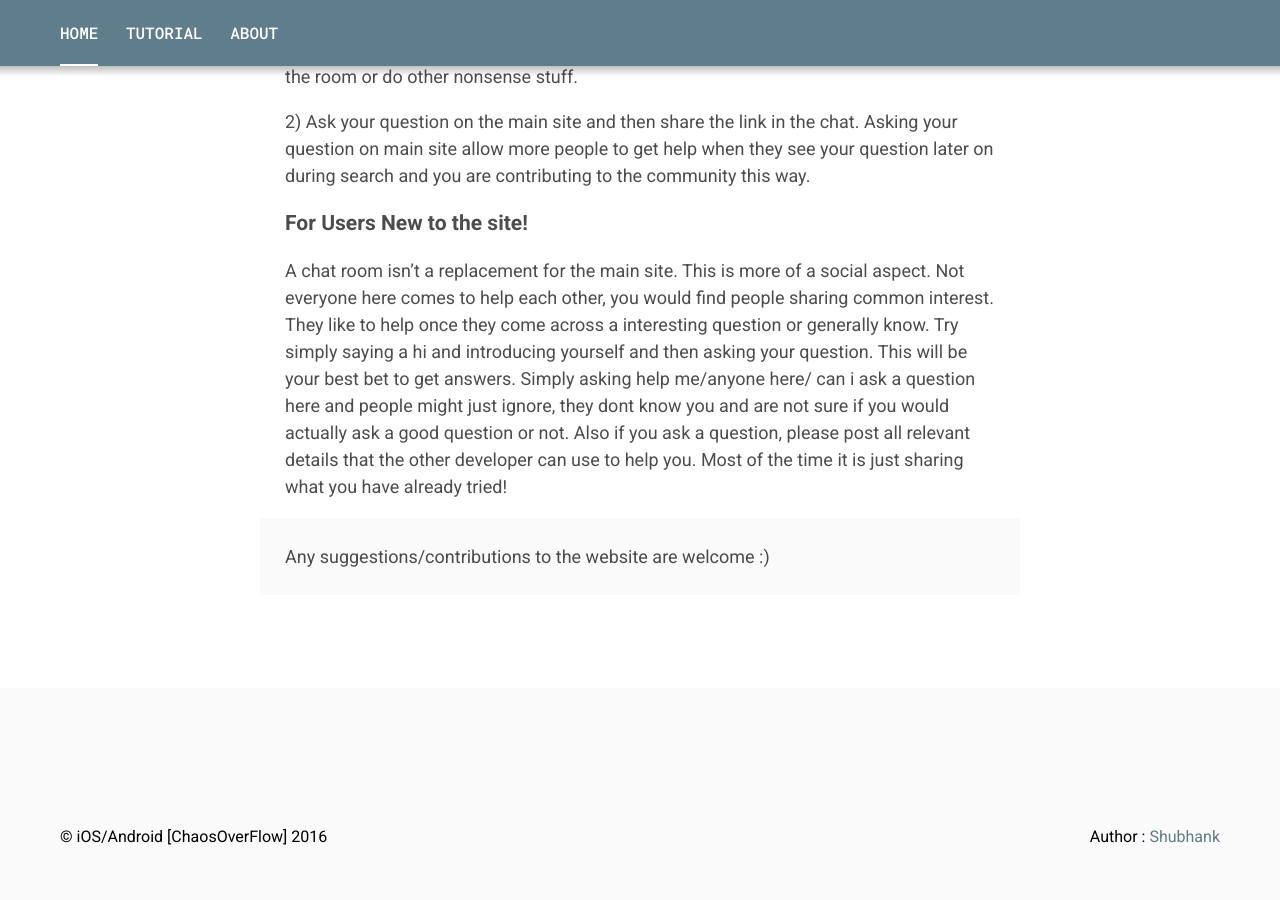
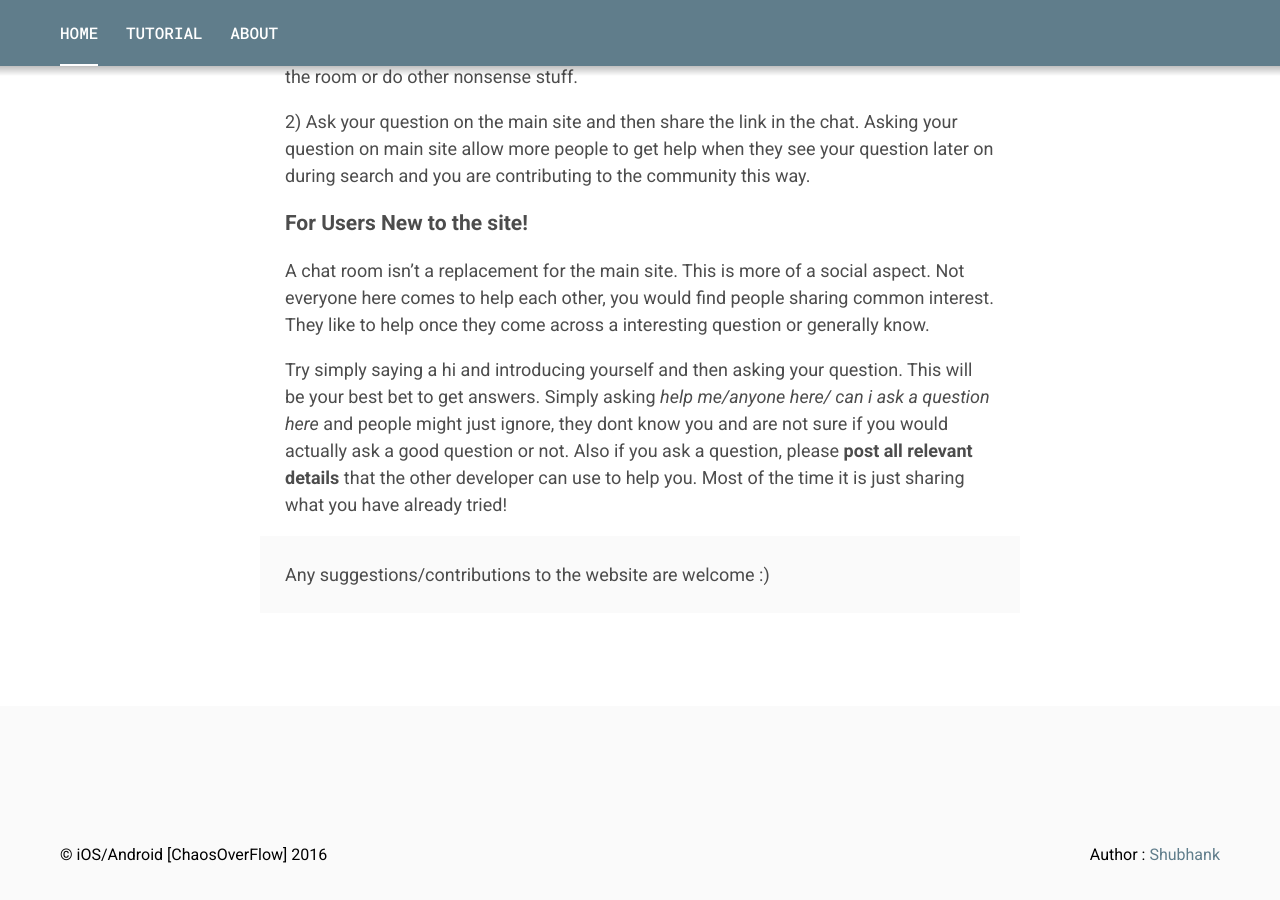
Before and after one commit to Shubhank101/iOSAndroidChaosOverFlow, a Jekyll site: the page built from index.markdown, in a window 1280 px wide and 900 px high, scrolled down 894 px. Built offline with Jekyll 4.4.1, drawn with Linux system fonts in a browser that asks for light colours.

Commit message:
Updated Rules

```diff
--- a/index.markdown
+++ b/index.markdown
@@ -28,8 +28,9 @@ These are not to be followed strictly.. Room owners can enforce them as per thei
 ### For Users New to the site!
 
 A chat room isn't a replacement for the main site. This is more of a social aspect. Not everyone here comes to help each other, you would find people sharing common interest. They like to help once they come across a interesting question or generally know.
-Try simply saying a hi and introducing yourself and then asking your question. This will be your best bet to get answers. Simply asking help me/anyone here/ can i ask a question here and people might just ignore, they dont know you and are not sure if you would actually ask a good question or not.
-Also if you ask a question, please post all relevant details that the other developer can use to help you. Most of the time it is just sharing what you have already tried!
+
+Try simply saying a hi and introducing yourself and then asking your question. This will be your best bet to get answers. Simply asking *help me/anyone here/ can i ask a question here* and people might just ignore, they dont know you and are not sure if you would actually ask a good question or not.
+Also if you ask a question, please **post all relevant details** that the other developer can use to help you. Most of the time it is just sharing what you have already tried!
 
 
 
```
